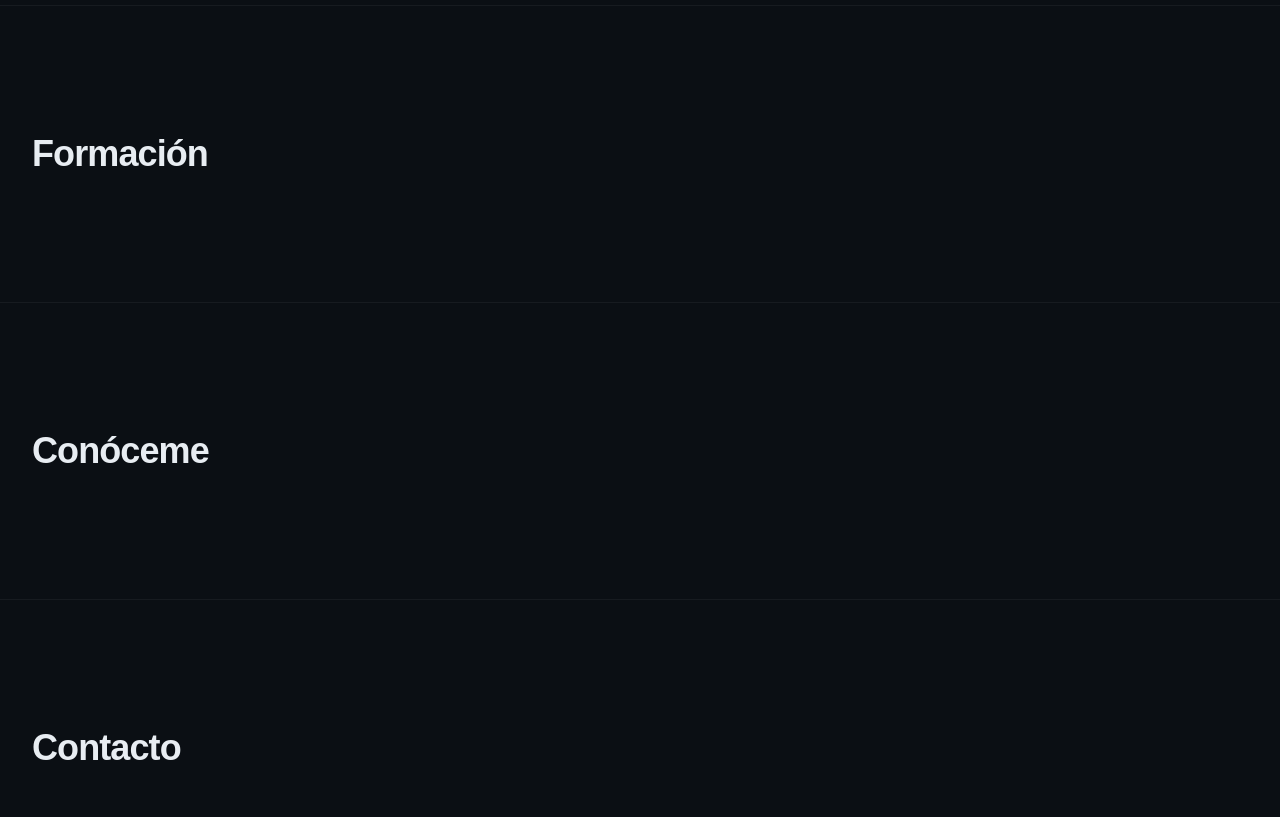
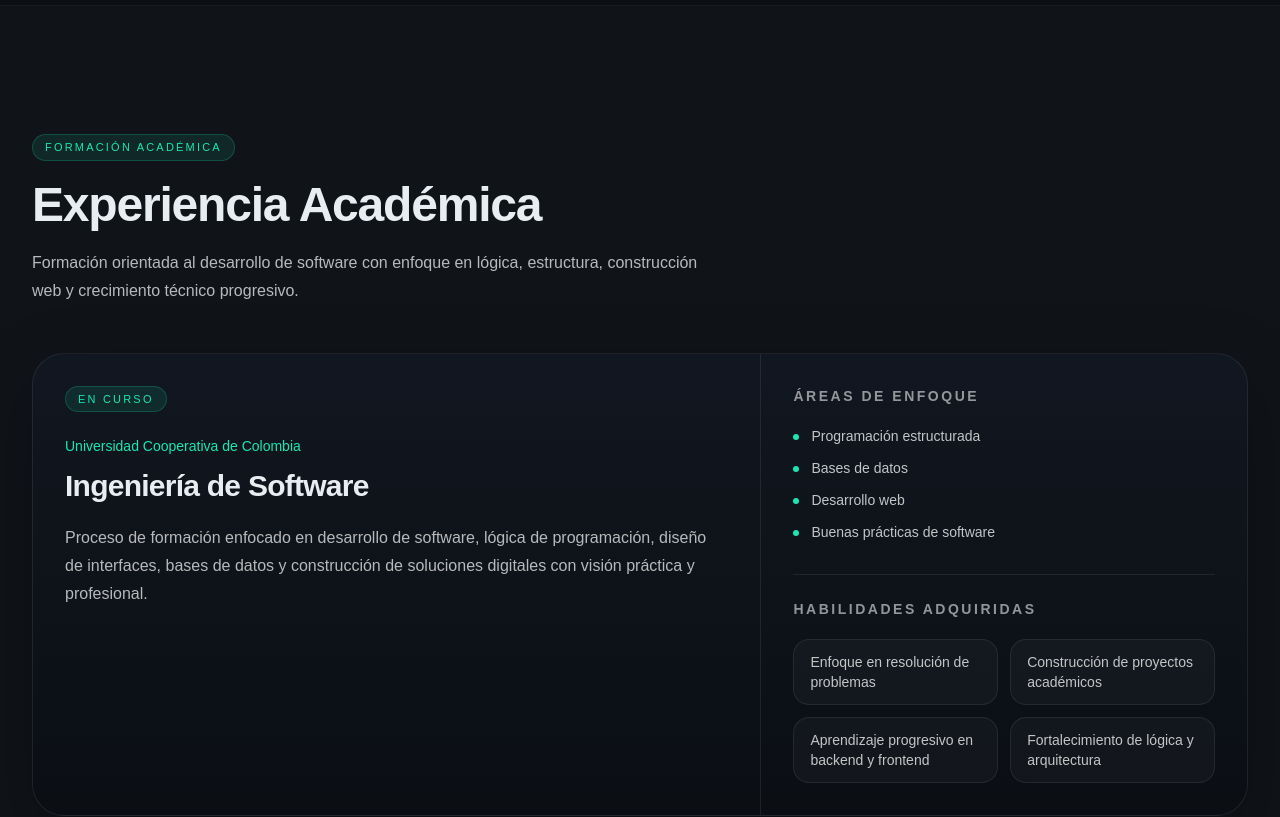
Before and after one commit to sebastianUCC2024/Portafolio, a Next.js app: page / in a window 1280 px wide. Shown: the part 3240-4057 px from the top of the page. Built offline with nearby package versions, Linux system fonts and the light colour scheme.

Commit message:
Se agrego la sección de experienciaacademica

```diff
--- a/src/app/page.tsx
+++ b/src/app/page.tsx
@@ -2,6 +2,7 @@ import Navbar from "@/src/components/layout/navbar";
 import Container from "@/src/components/layout/container";
 import HeroSection from "@/src/components/sections/hero-section";
 import ProjectsSection from "@/src/components/sections/projects-section";
+import EducationSection from "@/src/components/sections/education-section";
 
 export default function Home() {
   return (
@@ -12,16 +13,7 @@ export default function Home() {
 
       <ProjectsSection />
 
-      <section
-        id="education"
-        className="border-b border-white/5 py-24 sm:py-28 lg:py-32"
-      >
-        <Container>
-          <h2 className="text-3xl font-semibold tracking-tight sm:text-4xl">
-            Formación
-          </h2>
-        </Container>
-      </section>
+      <EducationSection />
 
       <section
         id="about"
--- /dev/null
+++ b/src/components/sections/education-section.tsx
@@ -0,0 +1,87 @@
+import Container from "@/src/components/layout/container";
+import { education } from "@/src/data/education";
+
+export default function EducationSection() {
+  return (
+    <section
+      id="education"
+      className="border-b border-white/5 bg-white/[0.02] py-24 sm:py-28 lg:py-32"
+    >
+      <Container>
+        <div className="max-w-2xl">
+          <span className="inline-flex rounded-full border border-primary/20 bg-primary/10 px-3 py-1 text-[11px] font-medium uppercase tracking-[0.2em] text-primary">
+            {education.badge}
+          </span>
+
+          <h2 className="mt-5 text-3xl font-semibold tracking-tight sm:text-4xl lg:text-5xl">
+            Experiencia Académica
+          </h2>
+
+          <p className="mt-5 text-sm leading-7 text-white/70 sm:text-base">
+            Formación orientada al desarrollo de software con enfoque en lógica,
+            estructura, construcción web y crecimiento técnico progresivo.
+          </p>
+        </div>
+
+        <article className="mt-12 overflow-hidden rounded-[2rem] border border-white/8 bg-[linear-gradient(180deg,rgba(18,24,33,0.96),rgba(11,15,20,0.98))] shadow-[0_24px_70px_rgba(0,0,0,0.3)]">
+          <div className="grid gap-0 lg:grid-cols-[1.2fr_0.8fr]">
+            <div className="border-b border-white/8 p-6 sm:p-8 lg:border-b-0 lg:border-r">
+              <div className="inline-flex rounded-full border border-primary/20 bg-primary/10 px-3 py-1 text-[11px] font-medium uppercase tracking-[0.2em] text-primary">
+                {education.period}
+              </div>
+
+              <p className="mt-6 text-sm font-medium text-primary">
+                {education.institution}
+              </p>
+
+              <h3 className="mt-3 text-2xl font-semibold tracking-tight text-foreground sm:text-3xl">
+                {education.program}
+              </h3>
+
+              <p className="mt-5 max-w-2xl text-sm leading-7 text-white/70 sm:text-base">
+                {education.description}
+              </p>
+            </div>
+
+            <div className="p-6 sm:p-8">
+              <div>
+                <h4 className="text-sm font-semibold uppercase tracking-[0.18em] text-white/55">
+                  Áreas de enfoque
+                </h4>
+
+                <ul className="mt-5 space-y-3">
+                  {education.focusAreas.map((item) => (
+                    <li
+                      key={item}
+                      className="flex items-start gap-3 text-sm text-white/75"
+                    >
+                      <span className="mt-2 h-1.5 w-1.5 rounded-full bg-primary" />
+                      <span>{item}</span>
+                    </li>
+                  ))}
+                </ul>
+              </div>
+
+              <div className="mt-8 border-t border-white/8 pt-6">
+                <h4 className="text-sm font-semibold uppercase tracking-[0.18em] text-white/55">
+                  Habilidades adquiridas
+                </h4>
+
+                <ul className="mt-5 grid gap-3 sm:grid-cols-2">
+                  {education.achievements.map((item) => (
+                    <li
+                      key={item}
+                      className="rounded-2xl border border-white/8 bg-white/[0.03] px-4 py-3 text-sm text-white/75"
+                    >
+                      {item}
+                    </li>
+                  ))}
+                </ul>
+              </div>
+            </div>
+          </div>
+        </article>
+      </Container>
+    </section>
+  );
+}
--- /dev/null
+++ b/src/data/education.ts
@@ -0,0 +1,30 @@
+export type EducationItem = {
+  badge: string;
+  institution: string;
+  program: string;
+  period: string;
+  description: string;
+  focusAreas: string[];
+  achievements: string[];
+};
+
+export const education: EducationItem = {
+  badge: "Formación académica",
+  institution: "Universidad Cooperativa de Colombia",
+  program: "Ingeniería de Software",
+  period: "En curso",
+  description:
+    "Proceso de formación enfocado en desarrollo de software, lógica de programación, diseño de interfaces, bases de datos y construcción de soluciones digitales con visión práctica y profesional.",
+  focusAreas: [
+    "Programación estructurada",
+    "Bases de datos",
+    "Desarrollo web",
+    "Buenas prácticas de software",
+  ],
+  achievements: [
+    "Enfoque en resolución de problemas",
+    "Construcción de proyectos académicos",
+    "Aprendizaje progresivo en backend y frontend",
+    "Fortalecimiento de lógica y arquitectura",
+  ],
+};
```
